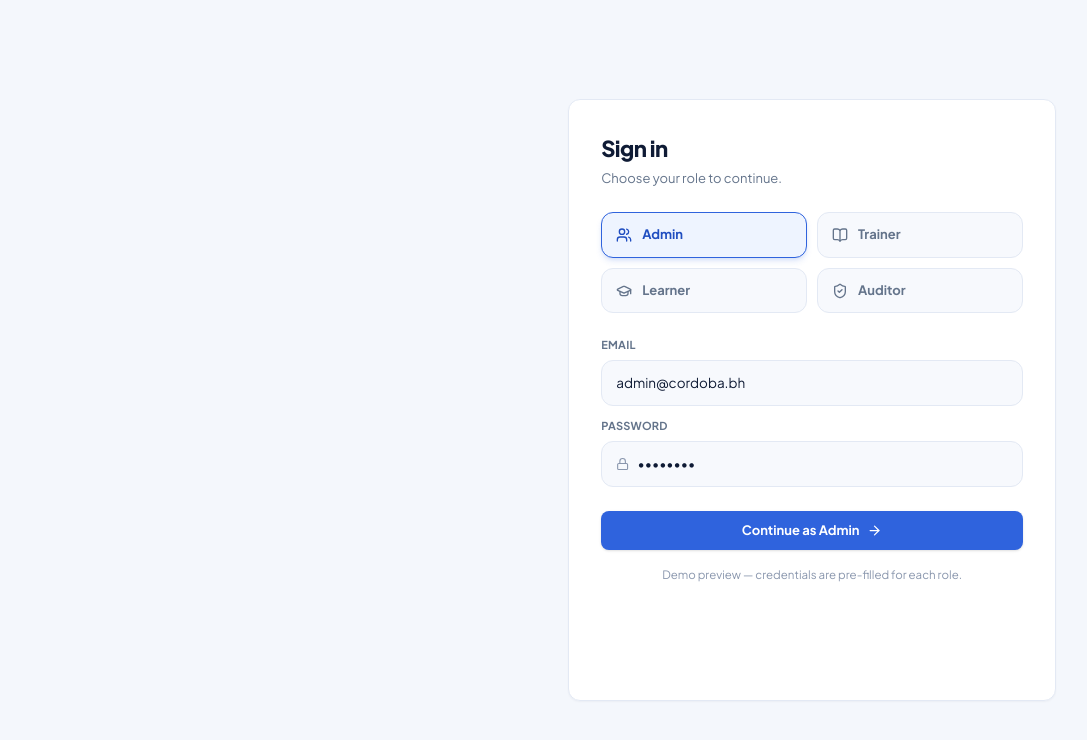
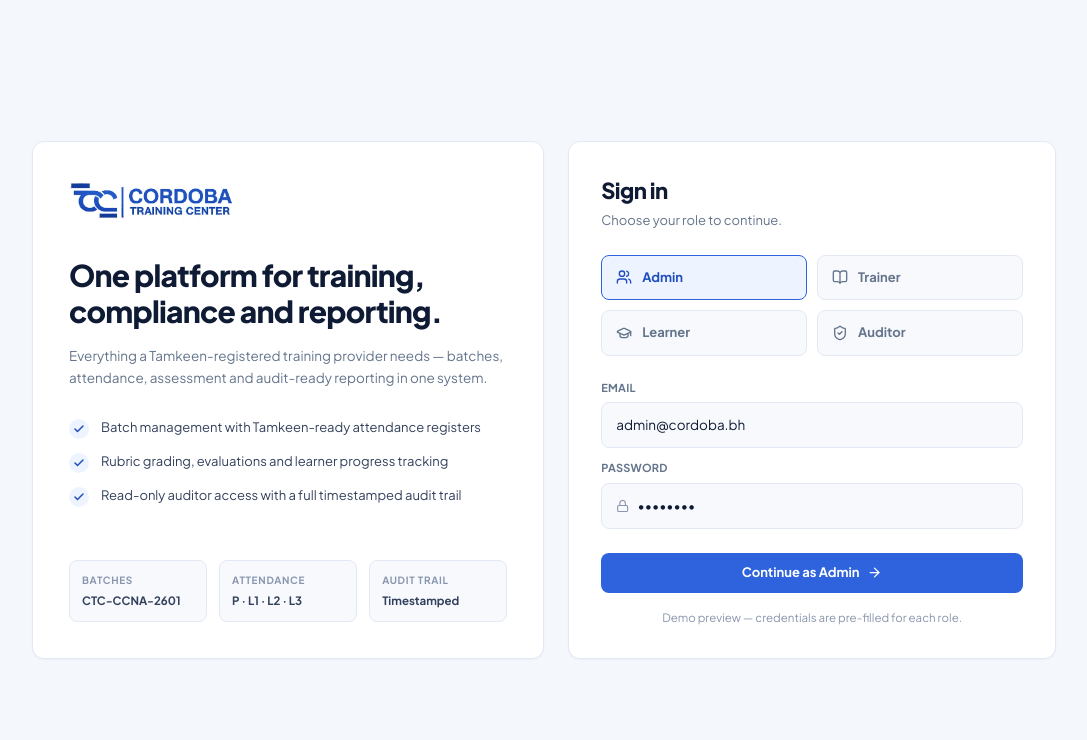
Before and after one commit to Rocky05290/moodle-LMS, a React (Vite) app in the folder app/: page / in a window 1280 px wide. Shown: the top 740 px of the page, without its empty margins (96-1183 px from the left). Built offline with nearby package versions, Linux system fonts and the light colour scheme.

Commit message:
Remove all animation - static, fast enterprise UI

```diff
--- a/app/src/components/ui.tsx
+++ b/app/src/components/ui.tsx
@@ -1,61 +1,17 @@
-import { useEffect, useRef, useState } from 'react'
 import type { ReactNode } from 'react'
-
-/* --------------------- animated number counter -------------------- */
-export function useCountUp(target: number, duration = 900) {
-  const [n, setN] = useState(0)
-  const raf = useRef(0)
-  useEffect(() => {
-    const start = performance.now()
-    const tick = (t: number) => {
-      const p = Math.min(1, (t - start) / duration)
-      // easeOutCubic
-      setN(target * (1 - Math.pow(1 - p, 3)))
-      if (p < 1) raf.current = requestAnimationFrame(tick)
-    }
-    raf.current = requestAnimationFrame(tick)
-    return () => cancelAnimationFrame(raf.current)
-  }, [target, duration])
-  return n
-}
-
-function AnimatedValue({ value }: { value: string | number }) {
-  const str = String(value)
-  const num = parseFloat(str.replace(/[^\d.]/g, ''))
-  const isNumeric = !Number.isNaN(num)
-  const n = useCountUp(isNumeric ? num : 0)
-  if (!isNumeric) return <>{value}</>
-  const suffix = str.replace(/[\d.,]/g, '')
-  return (
-    <>
-      {Math.round(n)}
-      {suffix}
-    </>
-  )
-}
 
 /* ----------------------------- Card ----------------------------- */
 export function Card({
   children,
   className = '',
   hover = false,
-  reveal = false,
-  delay,
 }: {
   children: ReactNode
   className?: string
   hover?: boolean
-  reveal?: boolean
-  delay?: 1 | 2 | 3 | 4 | 5 | 6
 }) {
   return (
-    <div
-      className={`panel rounded-xl ${hover ? 'tilt3d' : ''} ${reveal ? 'reveal' : ''} ${
-        delay ? `d${delay}` : ''
-      } ${className}`}
-    >
-      {children}
-    </div>
+    <div className={`panel rounded-xl ${hover ? 'panel-hover' : ''} ${className}`}>{children}</div>
   )
 }
 
@@ -75,7 +31,6 @@ export function Stat({
   value,
   label,
   delta,
-  delay,
 }: {
   icon: ReactNode
   value: string | number
@@ -84,19 +39,17 @@ export function Stat({
   delay?: 1 | 2 | 3 | 4 | 5 | 6
 }) {
   return (
-    <Card hover reveal delay={delay} className="group relative overflow-hidden p-5">
+    <Card hover className="p-5">
       <div className="flex items-start justify-between">
-        <div className="relative flex h-10 w-10 items-center justify-center rounded-lg bg-brand-50 text-brand-500 transition-transform duration-300 group-hover:scale-110">
+        <div className="flex h-10 w-10 items-center justify-center rounded-lg bg-brand-50 text-brand-500">
           {icon}
         </div>
         {delta && <span className="text-[11.5px] font-bold text-ok-600">{delta}</span>}
       </div>
       <div className="mt-4 text-[26px] leading-none font-extrabold tracking-tight text-navy-900">
-        <AnimatedValue value={value} />
+        {value}
       </div>
       <div className="mt-1.5 text-[12px] font-semibold text-ink-500">{label}</div>
-      {/* sheen sweep on hover */}
-      <span className="pointer-events-none absolute inset-0 -translate-x-full bg-gradient-to-r from-transparent via-brand-500/6 to-transparent transition-transform duration-700 group-hover:translate-x-full" />
     </Card>
   )
 }
@@ -125,11 +78,13 @@ export function Badge({ children, tone = 'muted' }: { children: ReactNode; tone?
 
 /* --------------------------- ProgressBar ------------------------ */
 export function ProgressBar({ value, className = '' }: { value: number; className?: string }) {
-  const v = useCountUp(value, 1100)
   const tone = value >= 80 ? 'bg-ok-600' : value >= 50 ? 'bg-brand-500' : 'bg-bad-600'
   return (
     <div className={`h-1.5 w-full overflow-hidden rounded-full bg-soft2 ${className}`}>
-      <div className={`h-full rounded-full ${tone}`} style={{ width: `${Math.min(100, v)}%` }} />
+      <div
+        className={`h-full rounded-full ${tone}`}
+        style={{ width: `${Math.max(0, Math.min(100, value))}%` }}
+      />
     </div>
   )
 }
@@ -138,7 +93,7 @@ export function ProgressBar({ value, className = '' }: { value: number; classNam
 export function Avatar({ text, size = 34 }: { text: string; size?: number }) {
   return (
     <span
-      className="inline-flex flex-none items-center justify-center rounded-full bg-brand-50 font-bold text-brand-600 ring-1 ring-brand-500/12 transition-transform duration-200 hover:scale-110"
+      className="inline-flex flex-none items-center justify-center rounded-full bg-brand-50 font-bold text-brand-600 ring-1 ring-brand-500/12"
       style={{ width: size, height: size, fontSize: size * 0.36 }}
     >
       {text}
@@ -148,21 +103,20 @@ export function Avatar({ text, size = 34 }: { text: string; size?: number }) {
 
 /* ---------------------------- Ring ------------------------------ */
 export function Ring({ value, size = 46 }: { value: number; size?: number }) {
-  const v = useCountUp(value, 1200)
   return (
     <div
       className="flex flex-none items-center justify-center rounded-full"
       style={{
         width: size,
         height: size,
-        background: `conic-gradient(var(--color-brand-500) ${v}%, var(--color-soft2) 0)`,
+        background: `conic-gradient(var(--color-brand-500) ${value}%, var(--color-soft2) 0)`,
       }}
     >
       <div
         className="flex items-center justify-center rounded-full bg-surface font-extrabold text-navy-900"
         style={{ width: size - 9, height: size - 9, fontSize: size * 0.24 }}
       >
-        {Math.round(v)}%
+        {value}%
       </div>
     </div>
   )
@@ -183,15 +137,15 @@ export function Button({
   type?: 'button' | 'submit'
 }) {
   const styles = {
-    primary: 'bg-brand-500 hover:bg-brand-600 text-white shadow-sm hover:shadow-lg hover:shadow-brand-500/25',
+    primary: 'bg-brand-500 hover:bg-brand-600 text-white',
     ghost: 'border border-line2 bg-surface hover:bg-soft text-ink-700',
-    gold: 'bg-gold-500 hover:bg-gold-600 text-white shadow-sm hover:shadow-lg hover:shadow-gold-500/25',
+    gold: 'bg-gold-500 hover:bg-gold-600 text-white',
   }[variant]
   return (
     <button
       type={type}
       onClick={onClick}
-      className={`cursor-pointer rounded-lg px-4 py-2.5 text-[13px] font-bold transition-all duration-200 hover:-translate-y-0.5 active:translate-y-0 active:scale-[.98] ${styles} ${className}`}
+      className={`cursor-pointer rounded-lg px-4 py-2.5 text-[13px] font-bold ${styles} ${className}`}
     >
       {children}
     </button>
--- a/app/src/pages/Attendance.tsx
+++ b/app/src/pages/Attendance.tsx
@@ -128,7 +128,7 @@ export default function Attendance() {
               {roster.map((r) => {
                 const current = marks[keyFor(r.learnerId)]
                 return (
-                  <tr key={r.id} className="transition-colors hover:bg-soft">
+                  <tr key={r.id} className="hover:bg-soft">
                     <Td>
                       <div className="flex items-center gap-2.5">
                         <Avatar text={initials(r.user)} size={30} />
@@ -146,7 +146,7 @@ export default function Attendance() {
                             key={c}
                             onClick={() => setMark(r.learnerId, c)}
                             title={ATTENDANCE_META[c].label}
-                            className={`h-8 w-9 cursor-pointer rounded-lg border text-[11.5px] font-extrabold transition-all active:scale-95 ${
+                            className={`h-8 w-9 cursor-pointer rounded-lg border text-[11.5px] font-extrabold active:scale-95 ${
                               current === c
                                 ? codeStyle[c]
                                 : 'border-line2 bg-soft text-ink-400 hover:bg-soft2'
--- a/app/src/pages/AuditorDashboard.tsx
+++ b/app/src/pages/AuditorDashboard.tsx
@@ -48,9 +48,9 @@ export default function AuditorDashboard() {
       </Card>
 
       <div className="grid gap-4 sm:grid-cols-3">
-        <Stat icon={<ShieldCheck size={18} />} value={roster.length} label="Records in Batch" delay={1} />
-        <Stat icon={<FileCheck2 size={18} />} value={`${batchAttendancePct(batch.id)}%`} label="Batch Attendance" delay={2} />
-        <Stat icon={<FileDown size={18} />} value={batch.totalHours} label="Contracted Hours" delay={3} />
+        <Stat icon={<ShieldCheck size={18} />} value={roster.length} label="Records in Batch" />
+        <Stat icon={<FileCheck2 size={18} />} value={`${batchAttendancePct(batch.id)}%`} label="Batch Attendance" />
+        <Stat icon={<FileDown size={18} />} value={batch.totalHours} label="Contracted Hours" />
       </div>
 
       {/* verification table */}
@@ -75,7 +75,7 @@ export default function AuditorDashboard() {
                 const avg = averageGrade(r.learnerId, batch.id)
                 const eligible = att >= 75 && (avg ?? 0) >= 60
                 return (
-                  <tr key={r.id} className="transition-colors hover:bg-soft">
+                  <tr key={r.id} className="hover:bg-soft">
                     <Td>
                       <div className="flex items-center gap-2.5">
                         <Avatar text={initials(r.user)} size={28} />
--- a/app/src/pages/Extra.tsx
+++ b/app/src/pages/Extra.tsx
@@ -37,7 +37,7 @@ export function Batches() {
               const t = getUser(b.trainerId)
               const n = enrollments.filter((e) => e.batchId === b.id).length
               return (
-                <tr key={b.id} className="transition-colors hover:bg-soft">
+                <tr key={b.id} className="hover:bg-soft">
                   <Td className="font-bold">{b.batchCode}</Td>
                   <Td className="text-ink-700">{c.title}</Td>
                   <Td className="text-ink-500">{fullName(t)}</Td>
@@ -133,7 +133,7 @@ export function People() {
           </thead>
           <tbody>
             {users.map((u) => (
-              <tr key={u.id} className="transition-colors hover:bg-soft">
+              <tr key={u.id} className="hover:bg-soft">
                 <Td>
                   <div className="flex items-center gap-2.5">
                     <Avatar text={initials(u)} size={30} />
@@ -200,7 +200,7 @@ export function Grading() {
                       {[0, 1, 2].map((p) => (
                         <button
                           key={p}
-                          className="h-7 flex-1 cursor-pointer rounded-md border border-line2 bg-soft text-[11px] font-bold text-ink-500 transition-all hover:border-brand-500 hover:bg-brand-50 hover:text-white"
+                          className="h-7 flex-1 cursor-pointer rounded-md border border-line2 bg-soft text-[11px] font-bold text-ink-500 hover:border-brand-500 hover:bg-brand-50 hover:text-white"
                         >
                           {p}
                         </button>
--- a/app/src/pages/Login.tsx
+++ b/app/src/pages/Login.tsx
@@ -1,9 +1,6 @@
 import { useState } from 'react'
 import { useNavigate } from 'react-router-dom'
-import {
-  ShieldCheck, GraduationCap, Users, BookOpen, ArrowRight, Lock,
-  CalendarCheck, TrendingUp,
-} from 'lucide-react'
+import { ShieldCheck, GraduationCap, Users, BookOpen, ArrowRight, Lock, Check } from 'lucide-react'
 import type { Role, User } from '../data/mock'
 import { users } from '../data/mock'
 import { Button, Card } from '../components/ui'
@@ -15,79 +12,11 @@ const ROLES: { role: Role; label: string; icon: typeof Users; demoId: number; ho
   { role: 'auditor', label: 'Auditor', icon: ShieldCheck, demoId: 108, home: '/auditor' },
 ]
 
-/* ------------------- animated 3D stage ------------------- */
-function Scene3D() {
-  return (
-    <div className="stage3d pointer-events-none absolute inset-0 flex items-center justify-center">
-      <span className="drift-slow absolute top-6 -left-10 h-56 w-56 rounded-full bg-brand-400/25 blur-[70px]" />
-      <span
-        className="drift-slow absolute -right-8 bottom-4 h-48 w-48 rounded-full bg-gold-500/15 blur-[70px]"
-        style={{ animationDelay: '-6s' }}
-      />
-
-      <div className="sway-3d relative h-[290px] w-[290px]">
-        {/* back layer — batch card */}
-        <div
-          className="float-slow absolute top-2 left-1/2 w-56 rounded-2xl border border-line bg-surface p-4 shadow-[0_24px_50px_-24px_rgba(15,27,53,.45)]"
-          style={{ transform: 'translateX(-50%) translateZ(-90px)', animationDelay: '-2s' }}
-        >
-          <div className="flex items-center justify-between">
-            <span className="rounded-md bg-brand-50 px-2 py-0.5 text-[10px] font-bold text-brand-600">
-              CTC-CCNA-2601
-            </span>
-            <span className="text-[10px] font-bold text-ink-400">48h</span>
-          </div>
-          <div className="mt-2.5 h-1.5 w-full rounded-full bg-soft2">
-            <div className="h-full w-2/3 rounded-full bg-brand-500" />
-          </div>
-          <div className="mt-2 text-[10.5px] text-ink-400">12 learners · active</div>
-        </div>
-
-        {/* middle layer — attendance rows */}
-        <div
-          className="float-slow absolute top-1/2 left-1/2 w-64 rounded-2xl border border-line bg-surface p-4 shadow-[0_28px_60px_-24px_rgba(15,27,53,.5)]"
-          style={{ transform: 'translate(-50%,-50%) translateZ(30px)' }}
-        >
-          <div className="mb-2.5 flex items-center gap-2">
-            <CalendarCheck size={14} className="text-brand-500" />
-            <span className="text-[11.5px] font-bold text-navy-900">Attendance</span>
-          </div>
-          {[
-            ['Ali Al-Mansoori', 'P', 'bg-ok-600'],
-            ['Siddika Mahmood', 'L1', 'bg-warn-600'],
-            ['Jasem Al-Saffar', 'A', 'bg-bad-600'],
-          ].map(([n, c, bg]) => (
-            <div key={n} className="flex items-center gap-2 py-1">
-              <span className="h-6 w-6 flex-none rounded-full bg-brand-50" />
-              <span className="flex-1 truncate text-[10.5px] text-ink-700">{n}</span>
-              <span
-                className={`${bg} flex h-5 w-6 items-center justify-center rounded text-[9.5px] font-extrabold text-white`}
-              >
-                {c}
-              </span>
-            </div>
-          ))}
-        </div>
-
-        {/* front layer — KPI chip */}
-        <div
-          className="float-slow absolute bottom-3 left-1/2 w-44 rounded-2xl border border-line bg-surface p-3.5 shadow-[0_30px_60px_-22px_rgba(15,27,53,.55)]"
-          style={{ transform: 'translateX(-50%) translateZ(110px)', animationDelay: '-4s' }}
-        >
-          <div className="flex items-center gap-2">
-            <span className="flex h-8 w-8 items-center justify-center rounded-lg bg-ok-50 text-ok-600">
-              <TrendingUp size={15} />
-            </span>
-            <div className="leading-tight">
-              <div className="text-[16px] font-extrabold text-navy-900">92%</div>
-              <div className="text-[9.5px] font-semibold text-ink-400">Batch attendance</div>
-            </div>
-          </div>
-        </div>
-      </div>
-    </div>
-  )
-}
+const POINTS = [
+  'Batch management with Tamkeen-ready attendance registers',
+  'Rubric grading, evaluations and learner progress tracking',
+  'Read-only auditor access with a full timestamped audit trail',
+]
 
 export default function Login({ onSignIn }: { onSignIn: (u: User) => void }) {
   const [role, setRole] = useState<Role>('admin')
@@ -103,27 +32,33 @@ export default function Login({ onSignIn }: { onSignIn: (u: User) => void }) {
   return (
     <div className="flex min-h-full items-center justify-center p-5">
       <div className="grid w-full max-w-5xl items-stretch gap-6 lg:grid-cols-[1.05fr_1fr]">
-        {/* ------------- brand panel with 3D scene ------------- */}
-        <Card reveal className="relative hidden overflow-hidden p-9 lg:flex lg:flex-col">
-          <div className="relative z-10 mb-6 flex items-center gap-3">
-            <img src="/logo.png" alt="Cordoba Training Center" className="h-11 w-auto" />
-          </div>
+        {/* ---------------- brand panel ---------------- */}
+        <Card className="hidden p-9 lg:flex lg:flex-col">
+          <img src="/logo.png" alt="Cordoba Training Center" className="h-11 w-auto self-start" />
 
-          <h2 className="relative z-10 text-[29px] leading-[1.15] font-extrabold tracking-tight">
-            One platform for
+          <h2 className="mt-9 text-[30px] leading-[1.18] font-extrabold tracking-tight text-navy-900">
+            One platform for training,
             <br />
-            <span className="bg-gradient-to-r from-brand-500 to-brand-700 bg-clip-text text-transparent">
-              training, compliance
-            </span>
-            <br />
-            and reporting.
+            compliance and reporting.
           </h2>
 
-          <div className="relative my-1 h-[290px]">
-            <Scene3D />
-          </div>
+          <p className="mt-4 max-w-md text-[13.5px] leading-relaxed text-ink-500">
+            Everything a Tamkeen-registered training provider needs — batches, attendance,
+            assessment and audit-ready reporting in one system.
+          </p>
 
-          <div className="relative z-10 grid grid-cols-3 gap-3">
+          <ul className="mt-7 space-y-3">
+            {POINTS.map((p) => (
+              <li key={p} className="flex items-start gap-3">
+                <span className="mt-0.5 flex h-5 w-5 flex-none items-center justify-center rounded-full bg-brand-50 text-brand-600">
+                  <Check size={12} strokeWidth={3} />
+                </span>
+                <span className="text-[13px] leading-relaxed text-ink-700">{p}</span>
+              </li>
+            ))}
+          </ul>
+
+          <div className="mt-auto grid grid-cols-3 gap-3 pt-9">
             {[
               ['Batches', 'CTC-CCNA-2601'],
               ['Attendance', 'P · L1 · L2 · L3'],
@@ -139,9 +74,11 @@ export default function Login({ onSignIn }: { onSignIn: (u: User) => void }) {
           </div>
         </Card>
 
-        {/* ------------------ sign-in panel ------------------ */}
-        <Card reveal delay={2} className="p-8">
-          <h1 className="text-[22px] font-extrabold tracking-tight">Sign in</h1>
+        {/* ---------------- sign-in panel ---------------- */}
+        <Card className="p-8">
+          <img src="/logo.png" alt="Cordoba Training Center" className="mb-7 h-9 w-auto lg:hidden" />
+
+          <h1 className="text-[22px] font-extrabold tracking-tight text-navy-900">Sign in</h1>
           <p className="mt-1 text-[13px] text-ink-500">Choose your role to continue.</p>
 
           <div className="mt-6 grid grid-cols-2 gap-2.5">
@@ -152,9 +89,9 @@ export default function Login({ onSignIn }: { onSignIn: (u: User) => void }) {
                 <button
                   key={r.role}
                   onClick={() => setRole(r.role)}
-                  className={`flex cursor-pointer items-center gap-2.5 rounded-xl border px-3.5 py-3 text-[13px] font-bold transition-all duration-200 hover:-translate-y-0.5 ${
+                  className={`flex cursor-pointer items-center gap-2.5 rounded-lg border px-3.5 py-3 text-[13px] font-bold ${
                     on
-                      ? 'border-brand-500 bg-brand-50 text-brand-600 shadow-md shadow-brand-500/15'
+                      ? 'border-brand-500 bg-brand-50 text-brand-600'
                       : 'border-line bg-soft text-ink-500 hover:bg-soft2'
                   }`}
                 >
@@ -173,14 +110,14 @@ export default function Login({ onSignIn }: { onSignIn: (u: User) => void }) {
               <input
                 readOnly
                 value={demoUser.email}
-                className="w-full rounded-xl border border-line bg-soft px-3.5 py-3 text-[13.5px] outline-none transition-colors focus:border-brand-500"
+                className="w-full rounded-lg border border-line bg-soft px-3.5 py-3 text-[13.5px] outline-none focus:border-brand-500"
               />
             </div>
             <div>
               <label className="mb-1.5 block text-[11px] font-bold tracking-wide text-ink-500 uppercase">
                 Password
               </label>
-              <div className="flex items-center gap-2 rounded-xl border border-line bg-soft px-3.5 py-3 transition-colors focus-within:border-brand-500">
+              <div className="flex items-center gap-2 rounded-lg border border-line bg-soft px-3.5 py-3 focus-within:border-brand-500">
                 <Lock size={14} className="text-ink-400" />
                 <input
                   type="password"
```
Also changed, not shown: app/src/components/Layout.tsx (+8 -8 lines), app/src/index.css (+3 -144 lines), app/src/pages/AdminDashboard.tsx (+13 -13 lines), app/src/pages/LearnerToday.tsx (+4 -4 lines), app/src/pages/TrainerDashboard.tsx (+4 -4 lines), 1 other file (tests, documents, lock files or other folders).
